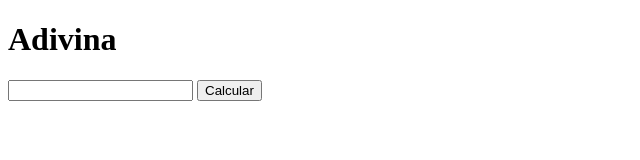
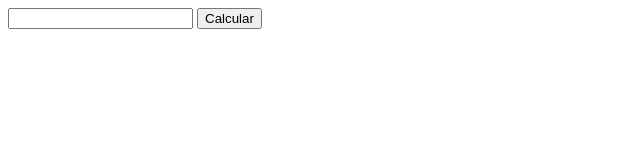
Before and after one commit to Javi-13/Mi-Primer-Repositorio, a plain HTML site: page index.html in a window 1280 px wide. Shown: the whole page, without its empty margins (0-640 px from the left). Drawn offline with Linux system fonts and the light colour scheme.

Commit message:
Retiro de datos index.html

```diff
--- a/index.html
+++ b/index.html
@@ -6,7 +6,7 @@
     <title>Ejercicio de programacion</title>
 </head>
 <body>
-    <h1>Adivina</h1>
+
     <input type="text">
     <button>Calcular</button>
 </body>
```
